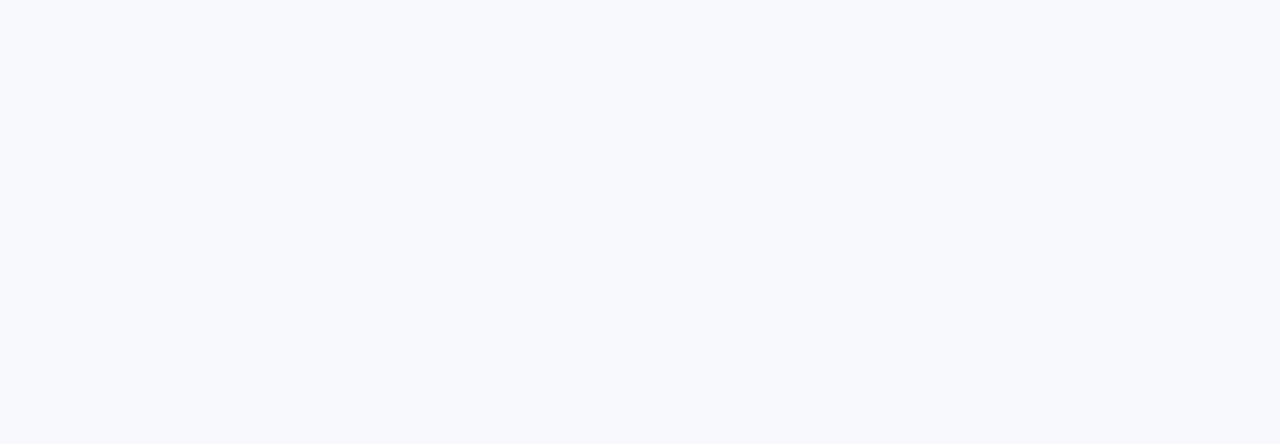
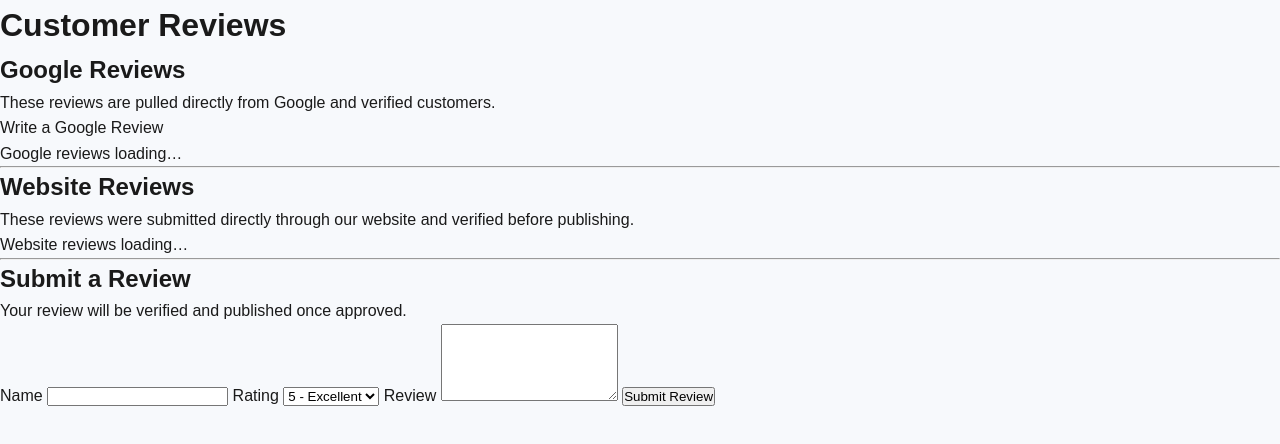
Before and after one commit to MPS20251990/mps-clean, a website: page pages/reviews.html in a window 1280 px wide. Drawn offline with Linux system fonts and the light colour scheme.

Commit message:
Update reviews.html

```diff
--- a/pages/reviews.html
+++ b/pages/reviews.html
@@ -6,7 +6,7 @@
 
     <!-- SEO -->
     <title>Customer Reviews | McLean Pool Services</title>
-    <meta name="description" content="Read real customer reviews from Google, Facebook, and verified website submissions for McLean Pool Services in Pecan Grove, TX.">
+    <meta name="description" content="Read real customer reviews from Google and verified website submissions for McLean Pool Services in Pecan Grove, TX.">
     <link rel="canonical" href="https://www.mcleanpoolservices.com/pages/reviews.html">
     <meta name="theme-color" content="#003366">
 
@@ -36,11 +36,82 @@
     }
     </script>
 
-    <!-- Review Schema (static version, updated later with dynamic feed) -->
+    <!-- Aggregate Rating Schema -->
     <script type="application/ld+json">
     {
       "@context": "https://schema.org",
       "@type": "AggregateRating",
       "itemReviewed": {
         "@type": "LocalBusiness",
-        "name": "McLean Pool Services
+        "name": "McLean Pool Services"
+      },
+      "ratingValue": "5",
+      "reviewCount": "25"
+    }
+    </script>
+
+</head>
+
+<body>
+
+<header>
+    <h1>Customer Reviews</h1>
+</header>
+
+<section class="reviews-section">
+
+    <div class="review-source">
+        <h2>Google Reviews</h2>
+        <p>These reviews are pulled directly from Google and verified customers.</p>
+        <a class="button" href="https://g.page/r/Cf0tHnS9x2tPEBM/review" target="_blank">Write a Google Review</a>
+    </div>
+
+    <div class="reviews-list" id="google-reviews">
+        <!-- Google reviews will be injected here by your script or static content -->
+        <p>Google reviews loading…</p>
+    </div>
+
+    <hr>
+
+    <div class="review-source">
+        <h2>Website Reviews</h2>
+        <p>These reviews were submitted directly through our website and verified before publishing.</p>
+    </div>
+
+    <div class="reviews-list" id="website-reviews">
+        <!-- Netlify-approved reviews will load here -->
+        <p>Website reviews loading…</p>
+    </div>
+
+    <hr>
+
+    <div class="review-form">
+        <h2>Submit a Review</h2>
+        <p>Your review will be verified and published once approved.</p>
+
+        <form name="review-submission" method="POST" data-netlify="true">
+            <input type="hidden" name="form-name" value="review-submission">
+
+            <label>Name</label>
+            <input type="text" name="name" required>
+
+            <label>Rating</label>
+            <select name="rating" required>
+                <option value="5">5 - Excellent</option>
+                <option value="4">4 - Great</option>
+                <option value="3">3 - Good</option>
+                <option value="2">2 - Fair</option>
+                <option value="1">1 - Poor</option>
+            </select>
+
+            <label>Review</label>
+            <textarea name="review" rows="5" required></textarea>
+
+            <button type="submit">Submit Review</button>
+        </form>
+    </div>
+
+</section>
+
+</body>
+</html>
```
